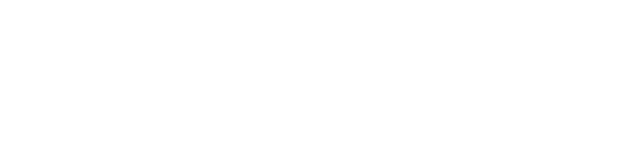
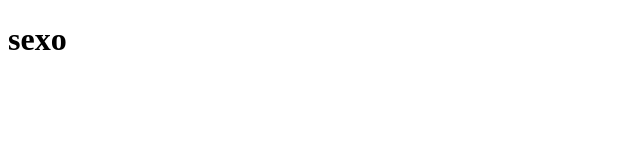
Before and after one commit to rothibarth/atividades_ead_ads_UniSenai, a plain HTML site: page OT 03 - BOTSTRAP 46/index.html in a window 1280 px wide. Shown: the whole page, without its empty margins (0-640 px from the left). Drawn offline with Linux system fonts and the light colour scheme.

Commit message:
implementei tag h1

```diff
--- a/OT 03 - BOTSTRAP 46/index.html
+++ b/OT 03 - BOTSTRAP 46/index.html
@@ -7,6 +7,6 @@
     <title>Document</title>
 </head>
 <body>
-
+    <h1>sexo</h1>
 </body>
 </html>
```
